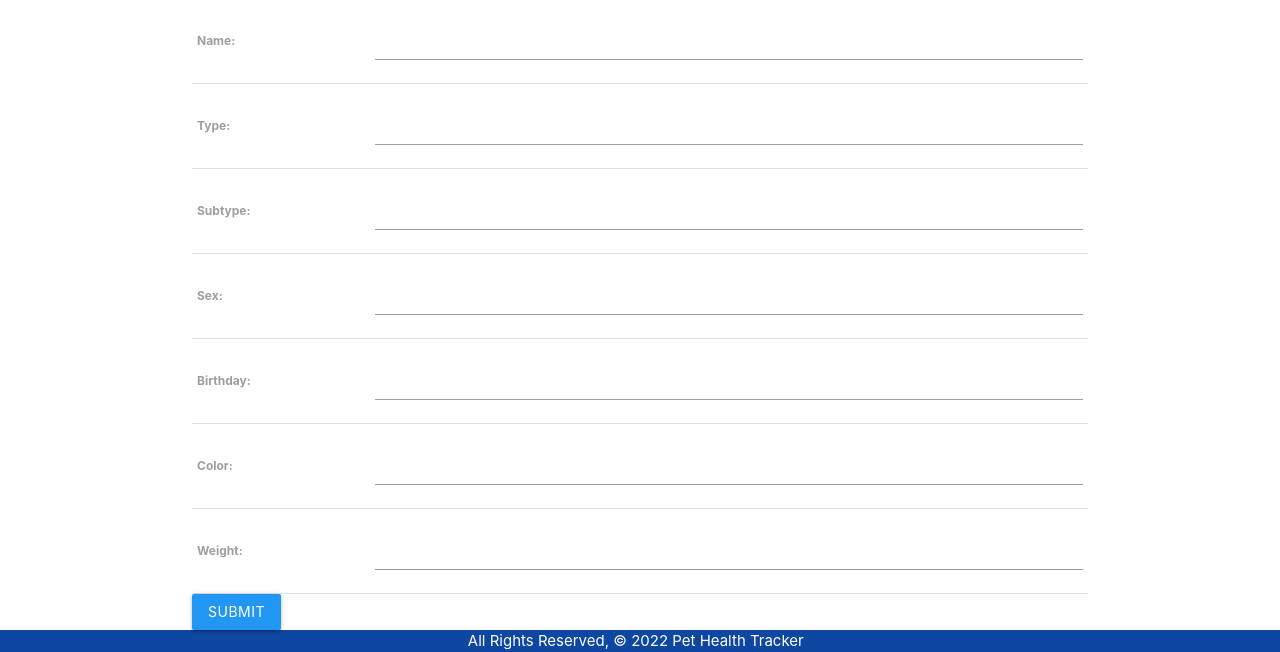
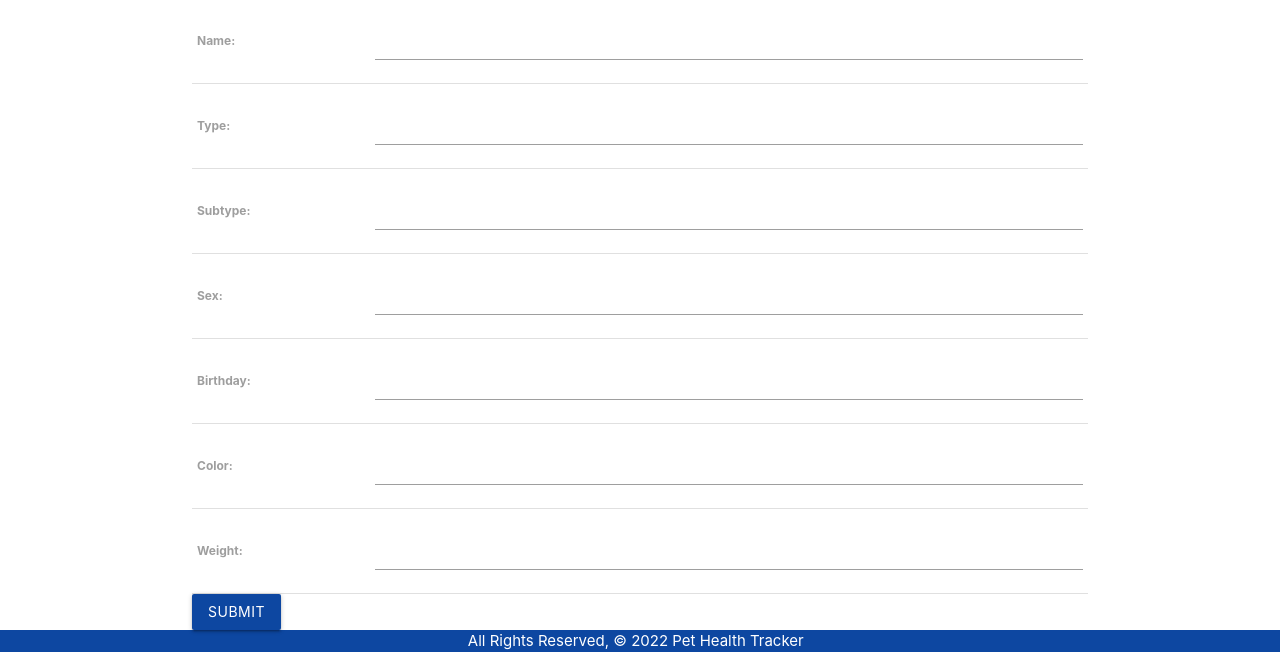
Before and after one commit to matte151/Project-3-phtdb, a Django app: page /pets/create/ in a window 1280 px wide. Shown: the part 349-1001 px from the top of the page. Run offline with Django 4.2, Linux system fonts and the light colour scheme; the visitor is signed in with stand-in values (Sample User, id 1); some web fonts are replaced.

Commit message:
change color of button on add pets form

```diff
--- a/main_app/templates/main_app/pet_form.html
+++ b/main_app/templates/main_app/pet_form.html
@@ -10,7 +10,7 @@
 		{{ form.as_table }}
 	</table>
 
-	<input type="submit" value="Submit" class="btn waves-effect waves-light blue" />
+	<input type="submit" value="Submit" class="btn waves-effect waves- blue darken-4" />
 </form>
 
 {% endblock content %}
```
